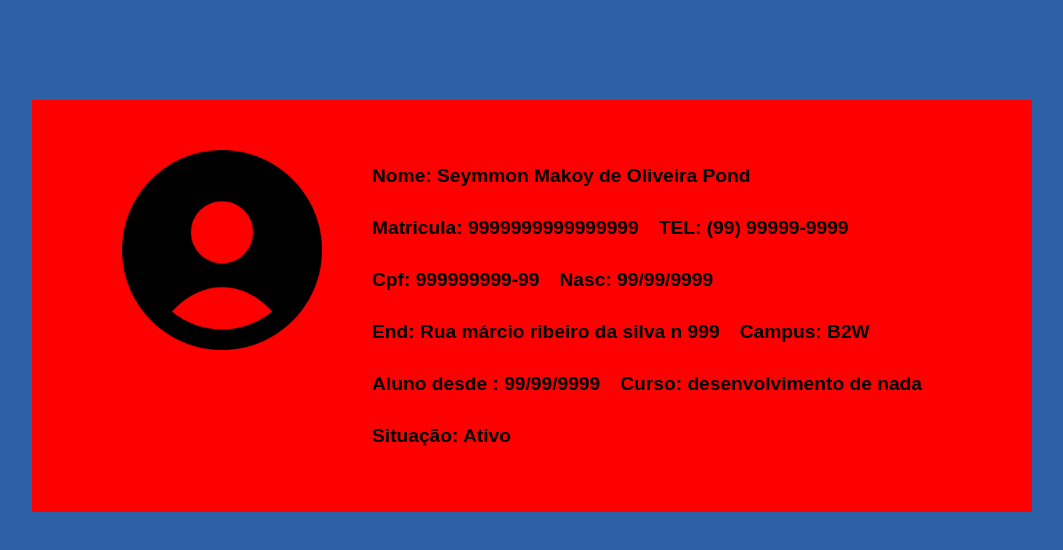
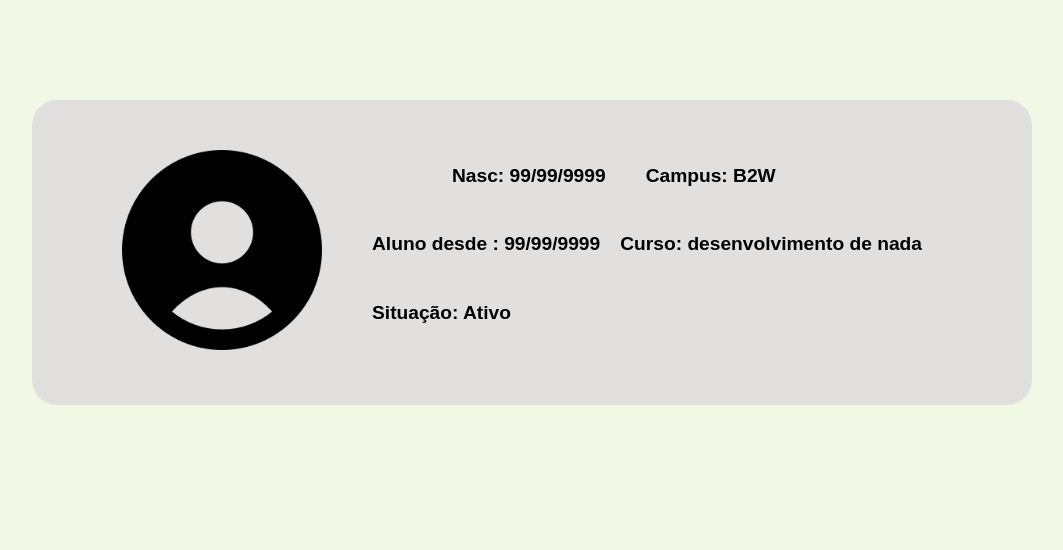
Before and after one commit to Seymmon/Fullstack-Seytosca, a plain HTML site: page paginaAluno.html in a window 1280 px wide. Shown: the whole page, without its empty margins (108-1171 px from the left). Drawn offline with Linux system fonts and the light colour scheme; no server answers.

Commit message:
Add files via upload

```diff
--- a/css/style.css
+++ b/css/style.css
@@ -130,18 +130,20 @@ header{
 */
 
 #alunoBody{
-    background-color: #2c61a7;
+    background-color: #f1f8e5;
+    background-image: url(/imagens/fundoAzul.jpg.crdownload);
     font-weight: bold;
     font-size: 1.2em;
     display: flex;
     justify-content: center;
 }
 .alunoContainer{
-    background-color: red;
+    background-color: #e2dfdf;
     width: 900px;
     display: flex;
     margin-top: 100px;
     padding: 50px;
+    border-radius: 25px;
 }
 .alunoFoto{
     padding-left: 40px;
--- a/js/scriptAluno.js
+++ b/js/scriptAluno.js
@@ -14,6 +14,7 @@ function mostrarId(){
     var urlResponse = window.location.search;
     var obj = new URLSearchParams(urlResponse);
     resultId = obj.get("id");
+    resultId = resultId - 1
     console.log(resultId)
 }
 mostrarId()
--- a/paginaAluno.html
+++ b/paginaAluno.html
@@ -15,22 +15,22 @@
         </div>
         <div class="alunoDados">
             <div class="alunoNome paddingInfo">
-                Nome: Seymmon Makoy de Oliveira Pond
+
             </div>
             <div class="alunoMatric paddingInfo">
-                Matricula: 9999999999999999
+
             </div>
             <div class="alunoTelefone paddingInfo">
-                TEL: (99) 99999-9999
+
             </div>
             <div class="alunoCpf paddingInfo">
-                Cpf: 999999999-99
+
             </div>
             <div class="alunoNasc paddingInfo">
                 Nasc: 99/99/9999
             </div>
             <div class="alunoEnd paddingInfo">
-                End: Rua márcio ribeiro da silva n 999
+
             </div>
             <div class="alunoCampus paddingInfo">
                 Campus: B2W
```
Also changed, not shown: imagens/brasil.jpg (added), 1 other file.
